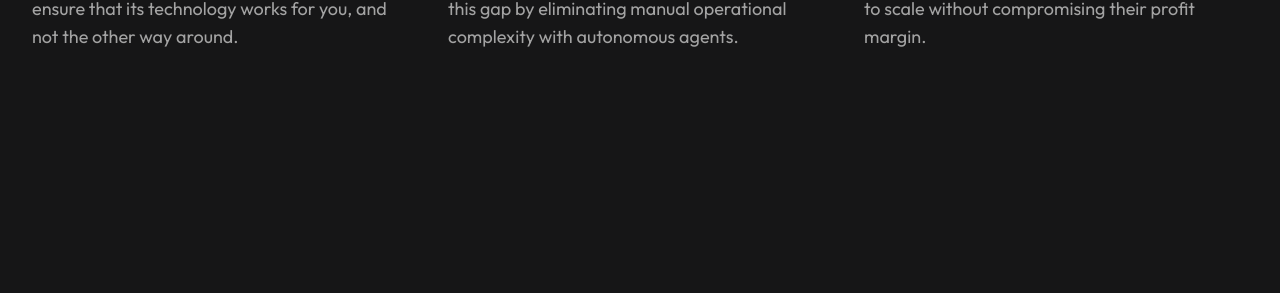
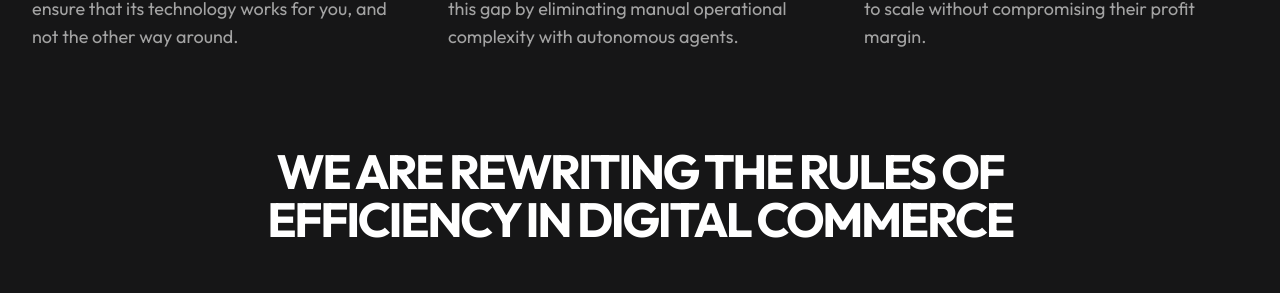
Before and after one commit to volcanaapp/site, a Next.js app: page /en in a window 1280 px wide. Shown: the part 1151-1444 px from the top of the page. Built offline with nearby package versions, Linux system fonts and the light colour scheme.

Commit message:
[dyad] Adicionando declaração principal - wrote 4 file(s)

```diff
--- a/src/components/hero-02.tsx
+++ b/src/components/hero-02.tsx
@@ -65,6 +65,11 @@ export function Hero02({ dictionary }: { dictionary: any }) {
               </div>
             ))}
           </div>
+          <div className="mt-24 text-center">
+            <h2 className="text-4xl md:text-5xl font-bold tracking-tighter text-white uppercase max-w-4xl mx-auto">
+              {dictionary.hero2.main_statement}
+            </h2>
+          </div>
         </div>
       </section>
     </div>
--- a/src/dictionaries/en.json
+++ b/src/dictionaries/en.json
@@ -34,7 +34,8 @@
         "title": "MARGIN.",
         "text": "Real growth. Fixed cost. No 'tax' on success. Unlike traditional platforms that punish your growth with percentage fees, we offer total predictability. Real solutions for those who need to scale without compromising their profit margin."
       }
-    ]
+    ],
+    "main_statement": "WE ARE REWRITING THE RULES OF EFFICIENCY IN DIGITAL COMMERCE"
   },
   "feature_section": {
     "title_part1": "BUILT FOR",
--- a/src/dictionaries/es.json
+++ b/src/dictionaries/es.json
@@ -34,7 +34,8 @@
         "title": "MARGIN.",
         "text": "Crecimiento real. Costo fijo. Sin 'impuestos' sobre el éxito. A diferencia de las plataformas tradicionales que castigan su crecimiento con tarifas porcentuales, ofrecemos una previsibilidad total. Soluciones reales para quienes necesitan escalar sin comprometer su margen de beneficio."
       }
-    ]
+    ],
+    "main_statement": "ESTAMOS REESCRIBIENDO LAS REGLAS DE LA EFICIENCIA EN EL COMERCIO DIGITAL"
   },
   "feature_section": {
     "title_part1": "HECHO PARA",
--- a/src/dictionaries/pt.json
+++ b/src/dictionaries/pt.json
@@ -34,7 +34,8 @@
         "title": "MARGIN.",
         "text": "Crescimento real. Custo fixo. Sem 'imposto' sobre o sucesso. Diferente das plataformas tradicionais que punem seu crescimento com taxas de porcentagem, oferecemos previsibilidade total. Soluções reais para quem precisa de escala sem comprometer a margem de lucro."
       }
-    ]
+    ],
+    "main_statement": "ESTAMOS REESCREVENDO AS REGRAS DA EFICIÊNCIA NO DIGITAL COMMERCE"
   },
   "feature_section": {
     "title_part1": "FEITO PARA",
```
